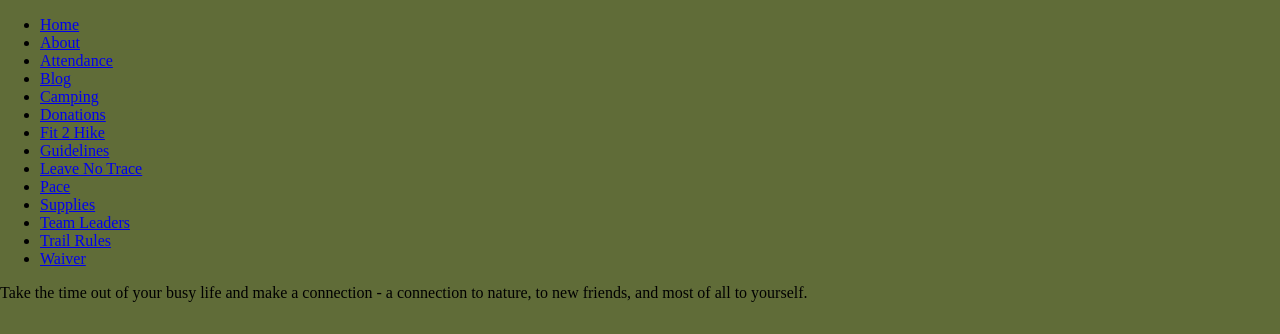
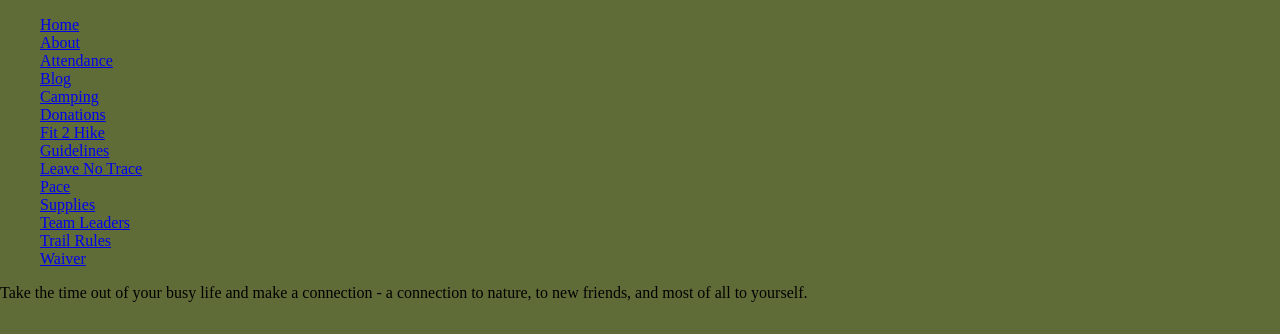
Before and after one commit to katlynhutson/outdoor-connections, a React (Create React App) app: page / in a window 1280 px wide. Shown: the top 334 px of the page. Built offline with nearby package versions, Linux system fonts and the light colour scheme.

Commit message:
minimal styling to navigation bar

```diff
--- a/src/App.js
+++ b/src/App.js
@@ -17,6 +17,7 @@ import TrailRules from './components/TrailRules';
 import Waiver from './components/Waiver';
 
 import './style/home.css';
+import './style/nav.css';
 
 function App() {
 	return (
--- /dev/null
+++ b/src/style/nav.css
@@ -0,0 +1,7 @@
+nav {
+	display: flex;
+}
+li {
+	text-decoration: none;
+	list-style: none;
+}
```
